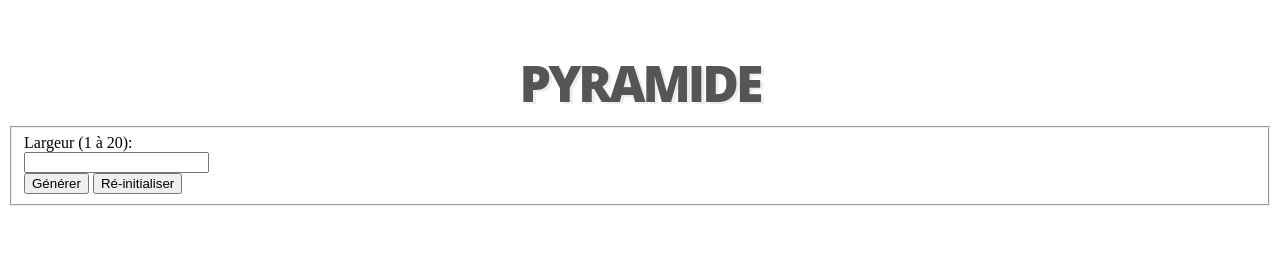
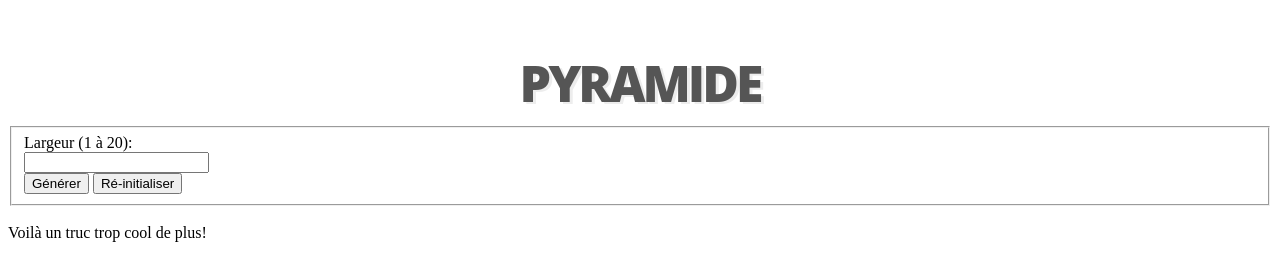
Before and after one commit to sebjossi/TPGit, a plain HTML site: page index.html in a window 1280 px wide. Drawn offline with Linux system fonts and the light colour scheme.

Commit message:
new cool thing

```diff
--- a/index.html
+++ b/index.html
@@ -22,7 +22,7 @@
 
 
 	<div id="output">
-
+		Voilà un truc trop cool de plus!
 	</div>
 
 	<div id="message"></div>
```
